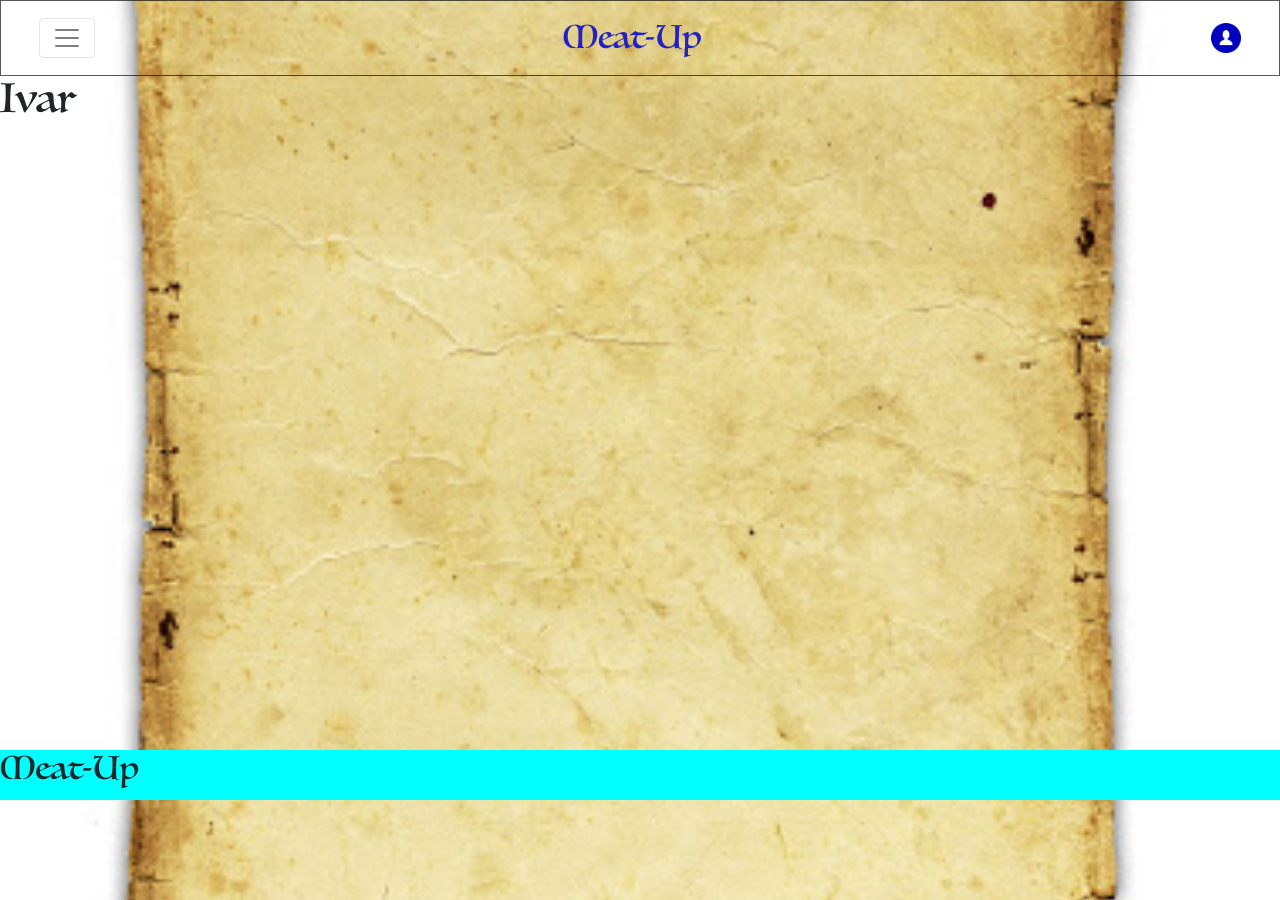
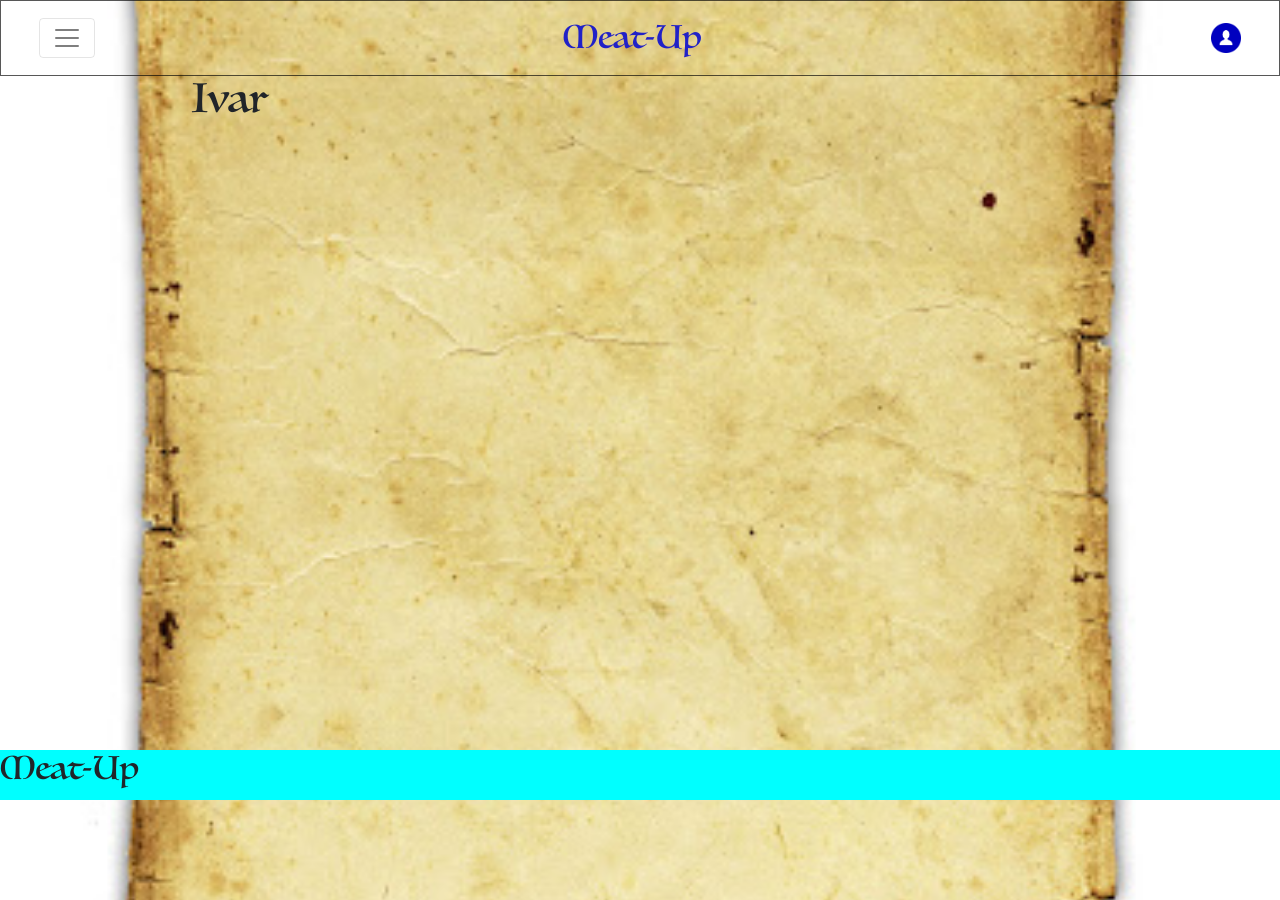
Before and after one commit to kennansalisbury/meat-up, a React (Create React App) app: page /profile/49ckds9090 in a window 1280 px wide. Built offline with nearby package versions, Linux system fonts and the light colour scheme.

Commit message:
initial squish of content

```diff
--- a/src/App.css
+++ b/src/App.css
@@ -6,6 +6,17 @@
   width: 100vw;
   min-height: 900px;
 }
+
+main {
+  display:flex;
+  flex-direction: row;
+  justify-content: center;
+}
+
+.content {
+  width: 70vw;
+}
+
 
 .App-header {
   background-color: #282c34;
@@ -109,22 +120,3 @@ h5 {
 .card-img {
   height: 145px;
 }
-
-.magic-enter {
-  opacity: 0.01;
-}
-
-.magic-enter-active {
-  opacity: 1;
-  transform: translateX(0);
-  transition: opacity 1000ms, transform 1000ms;
-}
-
-.magic-leave {
-  opacity: 1;
-}
-
-.magic-leave-active {
-  opacity: 0.01;
-  transition: opacity 1000ms, transform 1000ms;
-}
--- a/src/Content/Content.js
+++ b/src/Content/Content.js
@@ -13,7 +13,7 @@ import Profile from './Pages/Profile'
 
 const Content = props => {
     return (
-        <div>
+        <div className="content">
             <Route exact path='/' render={
                 () => <Home events={Events.data} nearEvents={Events.near_you} categories={Events.categories}/>
             }/>
```
